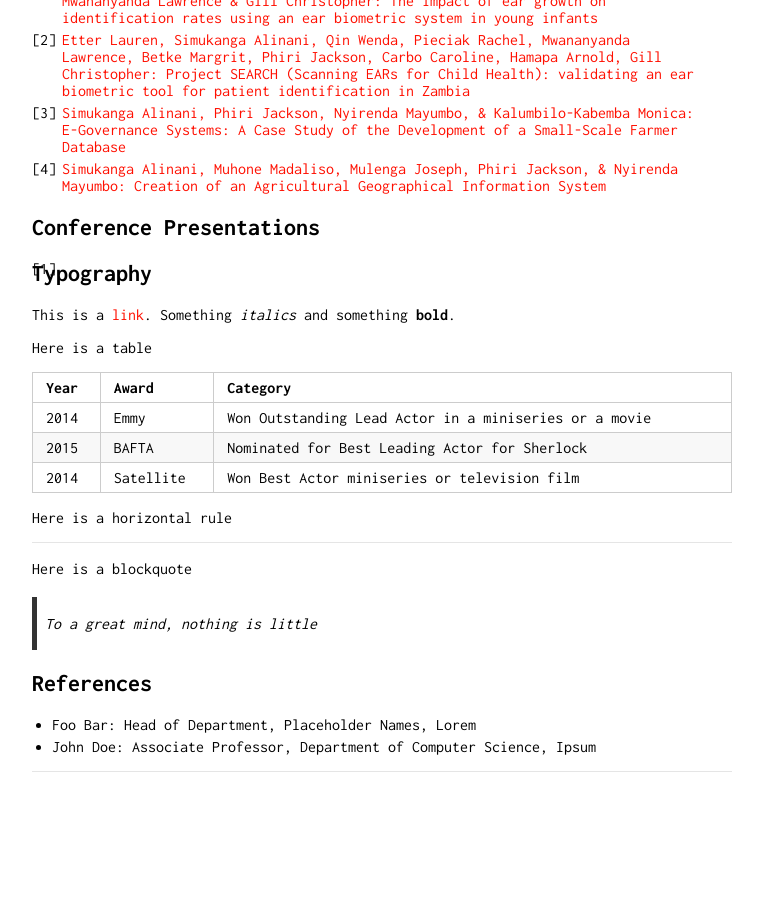
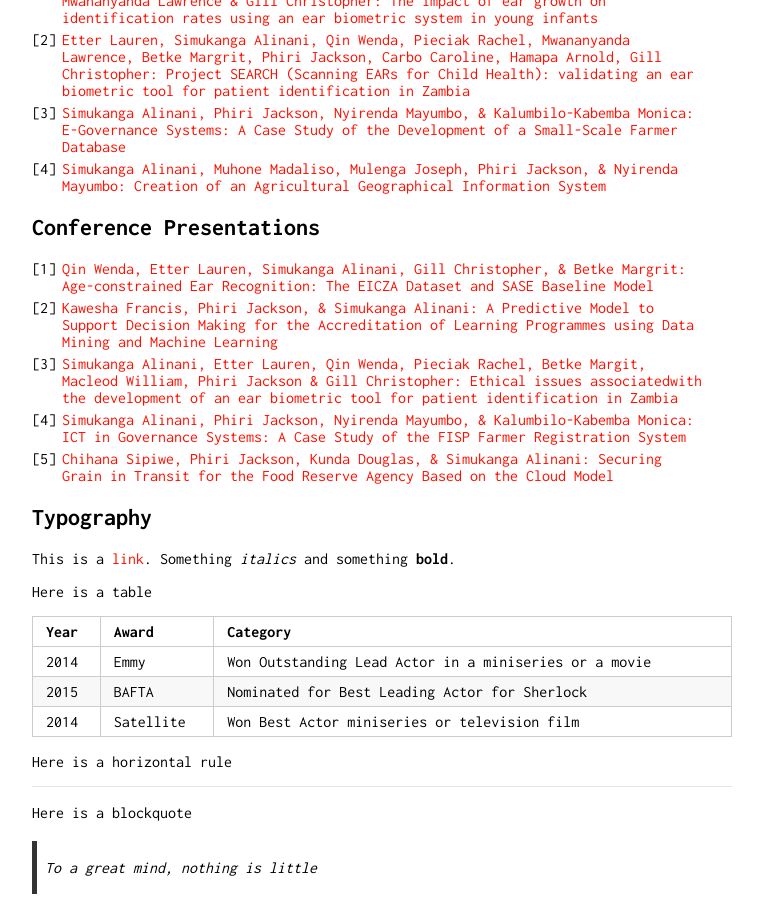
Before and after one commit to a1inani/a1inani.github.io, a Jekyll site: the page built from index.md, in a window 1280 px wide and 900 px high, scrolled down 576 px. Shown: the whole window, without its empty margins (258-1021 px from the left). Built offline with Jekyll 4.4.1, drawn with Linux system fonts in a browser that asks for light colours; our own code applies the rules of GitHub Pages for plain Markdown files; before the commit the page ends 1349 px from its top, so only the background shows below that.

Commit message:
Add all the conferences

```diff
--- a/index.md
+++ b/index.md
@@ -25,7 +25,11 @@ Lorem ipsum dolor sit amet, consectetur adipiscing elit. Aliquam finibus ipsum a
 
 ## Conference Presentations
 
-1. [](){:target="_blank"}
+1. [Qin Wenda, Etter Lauren, Simukanga Alinani, Gill Christopher, & Betke Margrit: Age-constrained Ear Recognition: The EICZA Dataset and SASE Baseline Model](/pub/Qin-etal-IJCB-2023.pdf){:target="_blank"}
+2. [Kawesha Francis, Phiri Jackson, & Simukanga Alinani: A Predictive Model to Support Decision Making for the Accreditation of Learning Programmes using Data Mining and Machine Learning](/pub/Paper18.pdf){:target="_blank"}
+3. [Simukanga Alinani, Etter Lauren, Qin Wenda, Pieciak Rachel, Betke Margit, Macleod William, Phiri Jackson & Gill Christopher: Ethical issues associatedwith the development of an ear biometric tool for patient identification in Zambia](/pub/Alinani-Simukanga_GFBR-2022_Theme-2.pdf){:target="_blank"}
+4. [Simukanga Alinani, Phiri Jackson, Nyirenda Mayumbo, & Kalumbilo-Kabemba Monica: ICT in Governance Systems: A Case Study of the FISP Farmer Registration System](/pub/ZAPUC18.pdf){:target="_blank"}
+5. [Chihana Sipiwe, Phiri Jackson, Kunda Douglas, & Simukanga Alinani: Securing Grain in Transit for the Food Reserve Agency Based on the Cloud Model](/pub/34-136-1-PB.pdf){:target="_blank"}
 
 ## Typography
 
```
Also changed, not shown: 5 other files.
